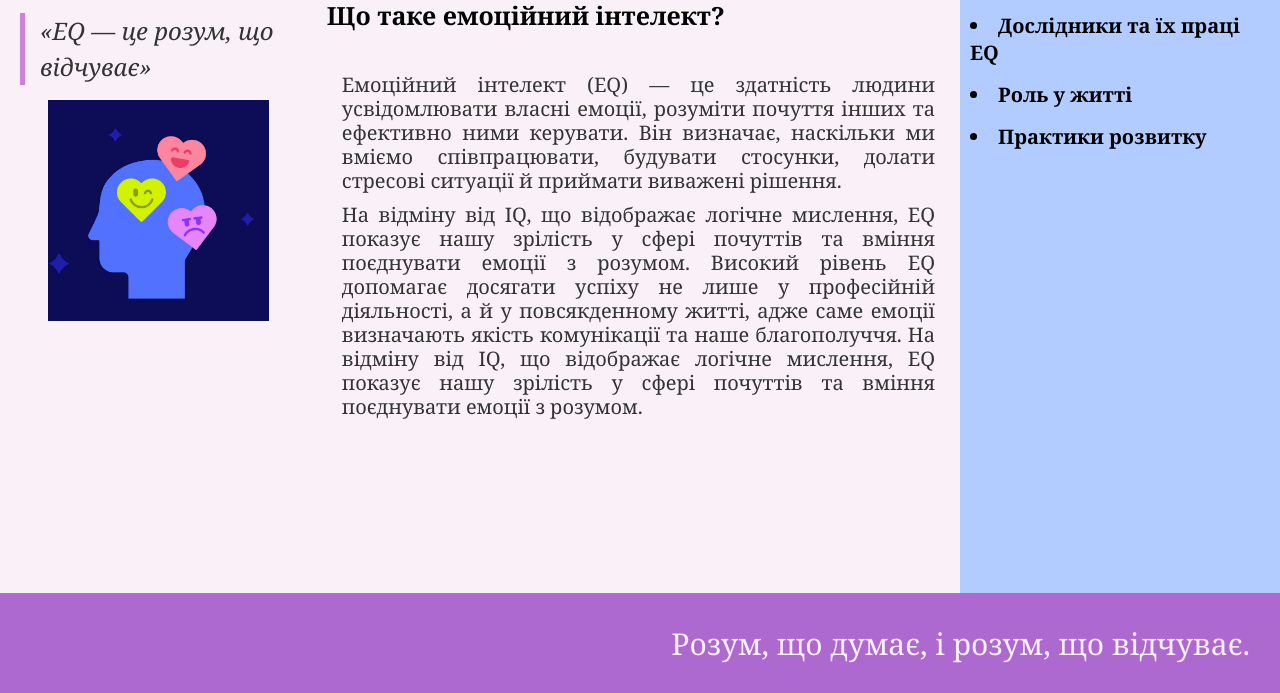
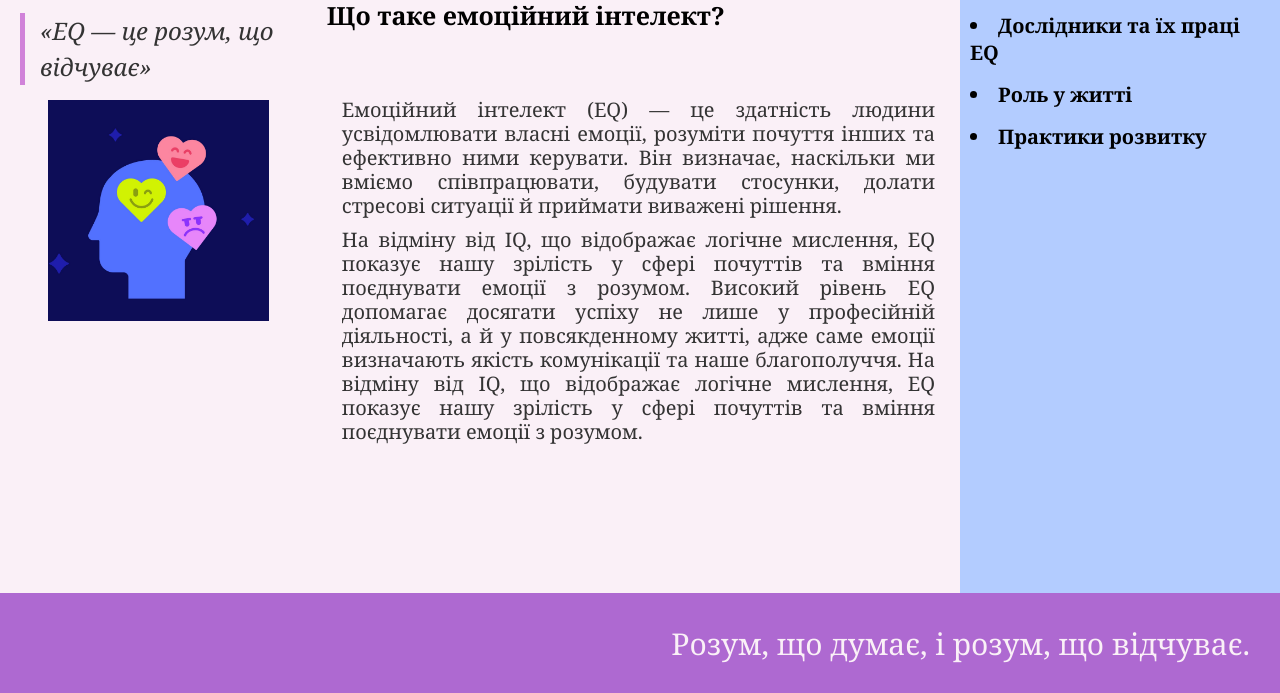
Before and after one commit to YanaKnyr/emotional-intelligence, a plain HTML site: page index.html in a window 1280 px wide. Shown: the part 107-800 px from the top of the page. Drawn offline with Linux system fonts and the light colour scheme.

Commit message:
Add files via upload

```diff
--- a/style.css
+++ b/style.css
@@ -75,15 +75,15 @@ body {
 }
 
 .block4 {
-  width: 100%;                /* займає половину екрану */
-  height: 50px;              /* фіксована висота */
+  width: 100%;
+  height: 75px;
   background: #faf0f7;
-  display: block;            /* замість flex */
+  display: block;
   font-size: 25px;
   font-weight: bold;
-  overflow-y: auto;          /* тільки вертикальна прокрутка */
-  overflow-x: hidden;        /* горизонтальна прокрутка вимкнена */
-  padding: 5px 10px;         /* трохи відступів, щоб текст не липнув */
+  overflow-y: auto;
+  overflow-x: hidden;
+  padding: 5px 10px;
   box-sizing: border-box;
 }
 
```
Also changed, not shown: page2.html (+7 -22 lines), page3.html (+0 -1 lines), page4.html (+0 -1 lines), page5.html (+0 -1 lines).
